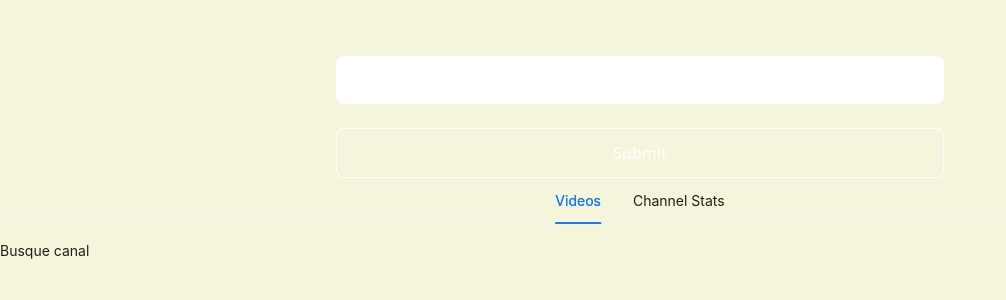
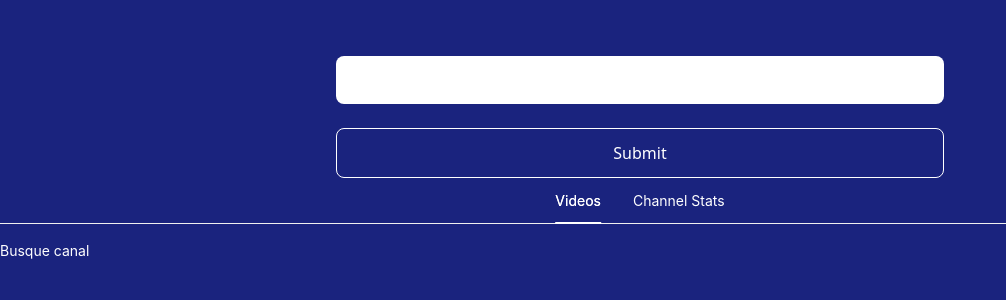
Before and after one commit to adrihle/project_ninja, a Next.js app: page / in a window 1280 px wide. Shown: the top 300 px of the page, without its empty margins (0-1006 px from the left). Built offline with nearby package versions, Linux system fonts and the light colour scheme.

Commit message:
text | title ok

```diff
--- a/app/layout.tsx
+++ b/app/layout.tsx
@@ -13,7 +13,7 @@ export default function RootLayout({
 }) {
   return (
     <html lang="en">
-      <body style={{ backgroundColor: 'beige' }}>{children}</body>
+      <body style={{ backgroundColor: "#1a237e" }}>{children}</body>
     </html>
   );
 }
--- a/app/page.tsx
+++ b/app/page.tsx
@@ -1,30 +1,48 @@
-'use server'
+"use server";
 
 import "@/styles/globals.css";
 
 import { Search, VideoInfo } from "@/containers";
 import { getVideos } from "./actions";
 import { Pagination, Tabs } from "@/components";
+import { ConfigProvider } from "antd";
 
 type PageParams = {
   searchParams: {
-    page: string,
-    channel: string,
-  },
+    page: string;
+    channel: string;
+  };
 };
 
 const Page = async (props: PageParams) => {
-  const { searchParams: { page, channel } } = props;
+  const {
+    searchParams: { page, channel },
+  } = props;
   const { videos, maxItems } = await getVideos({ channel, page });
 
   return (
     <div>
+      <ConfigProvider
+        theme={{
+          components: {
+            Tabs: {
+              /* here is your component tokens */
+              colorText: "white",
+              inkBarColor: "white",
+              itemSelectedColor: "white",
+              itemHoverColor: "white",
+            },
+          },
+        }}
+      >
         <Search />
         <div>{channel}</div>
-      <Tabs centered items={[
+        <Tabs
+          centered
+          items={[
             {
-          key: '1',
-          label: 'Videos',
+              key: "1",
+              label: "Videos",
               children: (
                 <>
                   {channel ? (
@@ -34,20 +52,26 @@ const Page = async (props: PageParams) => {
                           <VideoInfo key={videoInfo.name} {...videoInfo} />
                         ))}
                       </div>
-                  <Pagination simple total={maxItems} current={Number(page)}/>
+                      <Pagination
+                        simple
+                        total={maxItems}
+                        current={Number(page)}
+                      />
                     </main>
                   ) : (
                     <div>Busque canal</div>
                   )}
                 </>
-          )
+              ),
             },
             {
-          key: '2',
-          label: 'Channel Stats',
-          children: <div>Channel stats</div>
-        }
-      ]} />
+              key: "2",
+              label: "Channel Stats",
+              children: <div>Channel stats</div>,
+            },
+          ]}
+        />
+      </ConfigProvider>
     </div>
   );
 };
--- a/components/text.tsx
+++ b/components/text.tsx
@@ -0,0 +1,14 @@
+type TextProps = {
+  text: number | string;
+};
+
+const Text = ({ text }: TextProps) => {
+  return (
+    <>
+      <p className=" text-lg text-gray-100">{text} </p>
+      <p className=" text-lg text-gray-100">{text} </p>
+    </>
+  );
+};
+
+export default Text;
--- a/components/title.tsx
+++ b/components/title.tsx
@@ -0,0 +1,13 @@
+type TitleProps = {
+  title: string;
+};
+
+const Title = ({ title }: TitleProps) => {
+  return (
+    <h3 className="text-2xl font-bold md:text-3xl text-gray-100 mb-3">
+      {title}
+    </h3>
+  );
+};
+
+export default Title;
--- /dev/null
+++ b/containers/info.tsx
@@ -0,0 +1,40 @@
+"use client";
+
+import Text from "@/components/text";
+import Title from "@/components/title";
+import "@/styles/globals.css";
+import Image from "next/image";
+import React from "react";
+
+type VideoInfoProps = {
+  name: string;
+  date: string;
+  visits: number;
+  hashmd5: string;
+  image: string;
+};
+
+const VideoInfo = ({ name, date, visits, hashmd5, image }: VideoInfoProps) => {
+  return (
+    <div className="shadow-lg rounded-lg border border-white ">
+      <Image
+        src={image}
+        alt=""
+        width={400}
+        height={300}
+        sizes="(width: 100%)"
+        className="rounded-t-lg w-full"
+      />
+      <div className="p-5">
+        <Title title={name}></Title>
+        <p className=" text-lg  font-normal text-gray-100">{date}</p>
+
+        {/* ----------------- */}
+        <Text text={visits}></Text>
+        <Text text={hashmd5}></Text>
+      </div>
+    </div>
+  );
+};
+
+export default VideoInfo;
```
Lines whose indentation alone changed are shown as unchanged.
